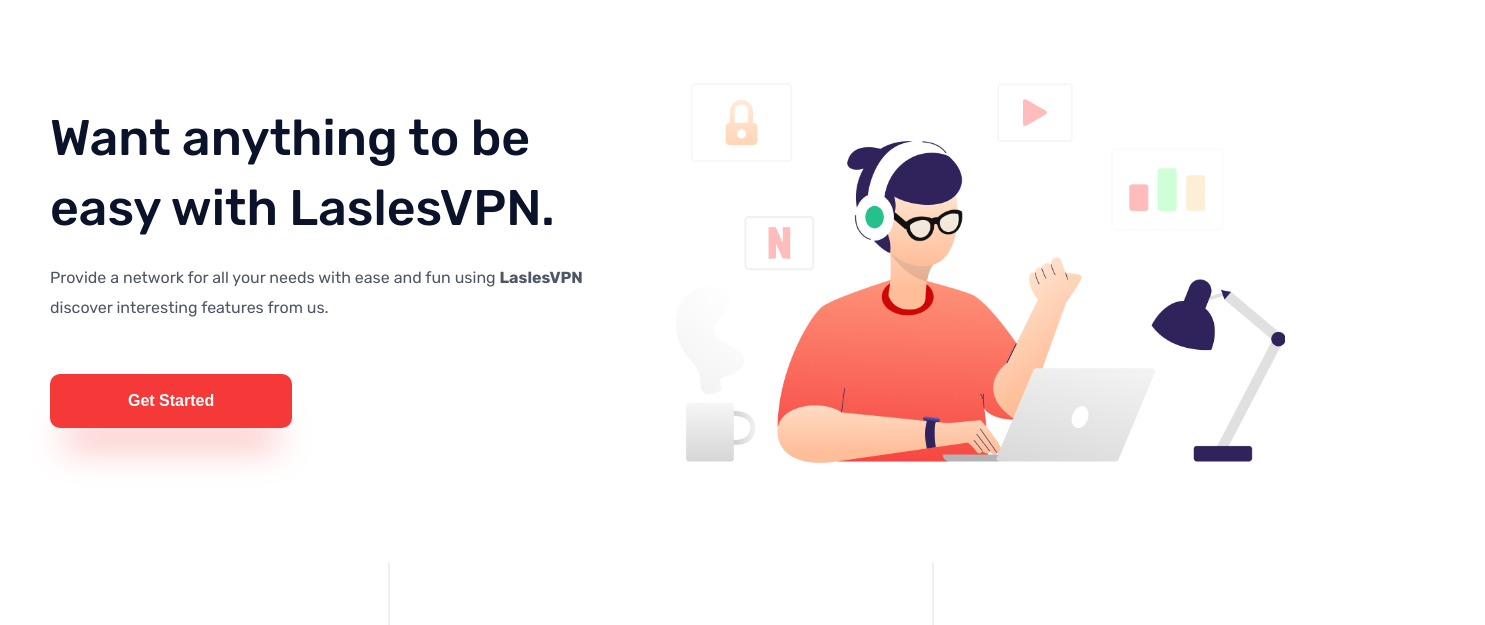
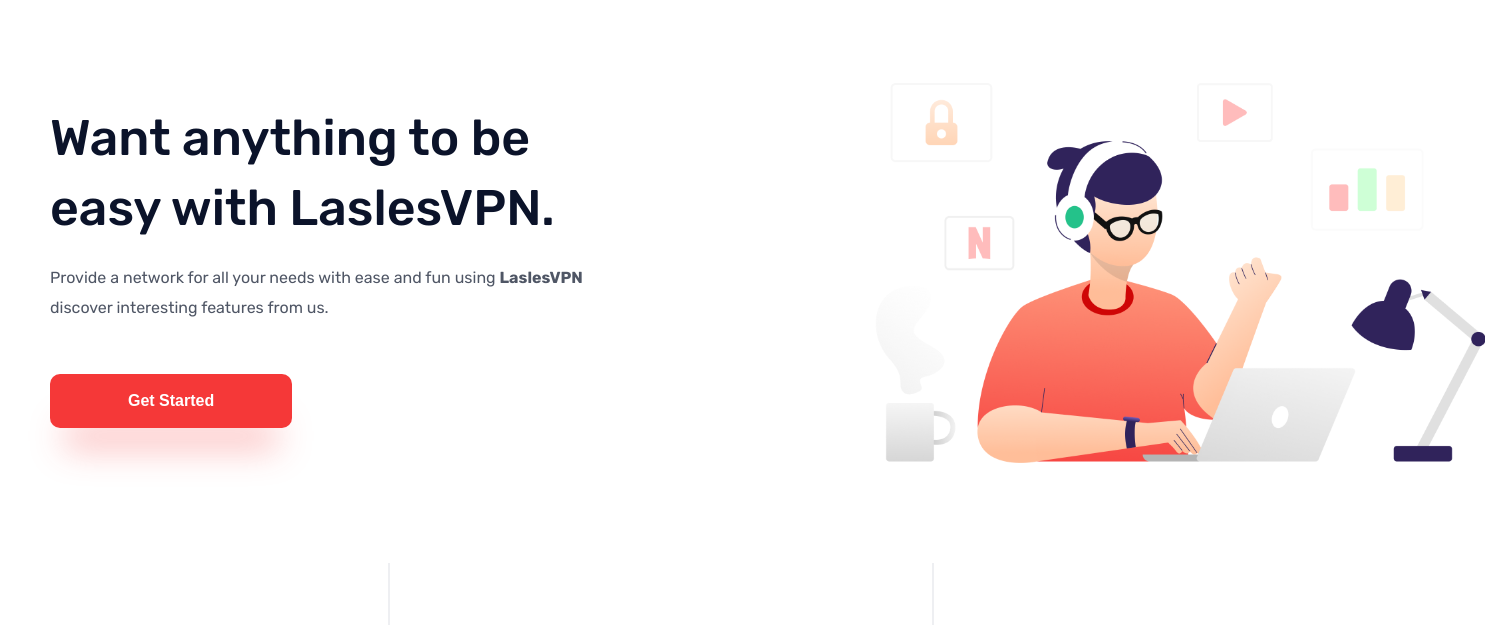
Before and after one commit to Voff4eg1905/LevelUp-Exam, a plain HTML site: page index.html in a window 1280 px wide. Shown: the part 113-738 px from the top of the page, 1485 px wide, since content can reach past the window. Drawn offline with Linux system fonts and the light colour scheme.

Commit message:
moved lamp guy

```diff
--- a/styles.css
+++ b/styles.css
@@ -133,7 +133,7 @@
   width: 610px;
   height: 380px;
   position: relative;
-  right: -70px;
+  right: -270px;
 }
 /* Hero finished */
 
```
